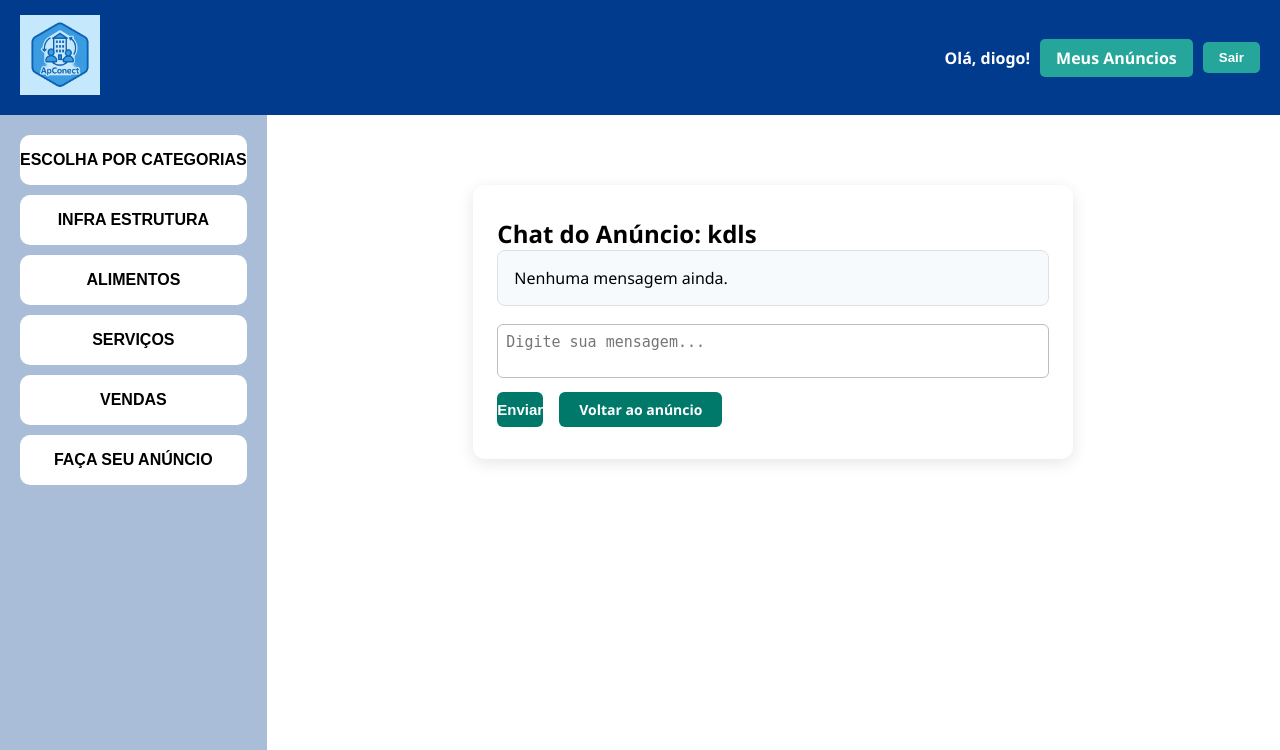
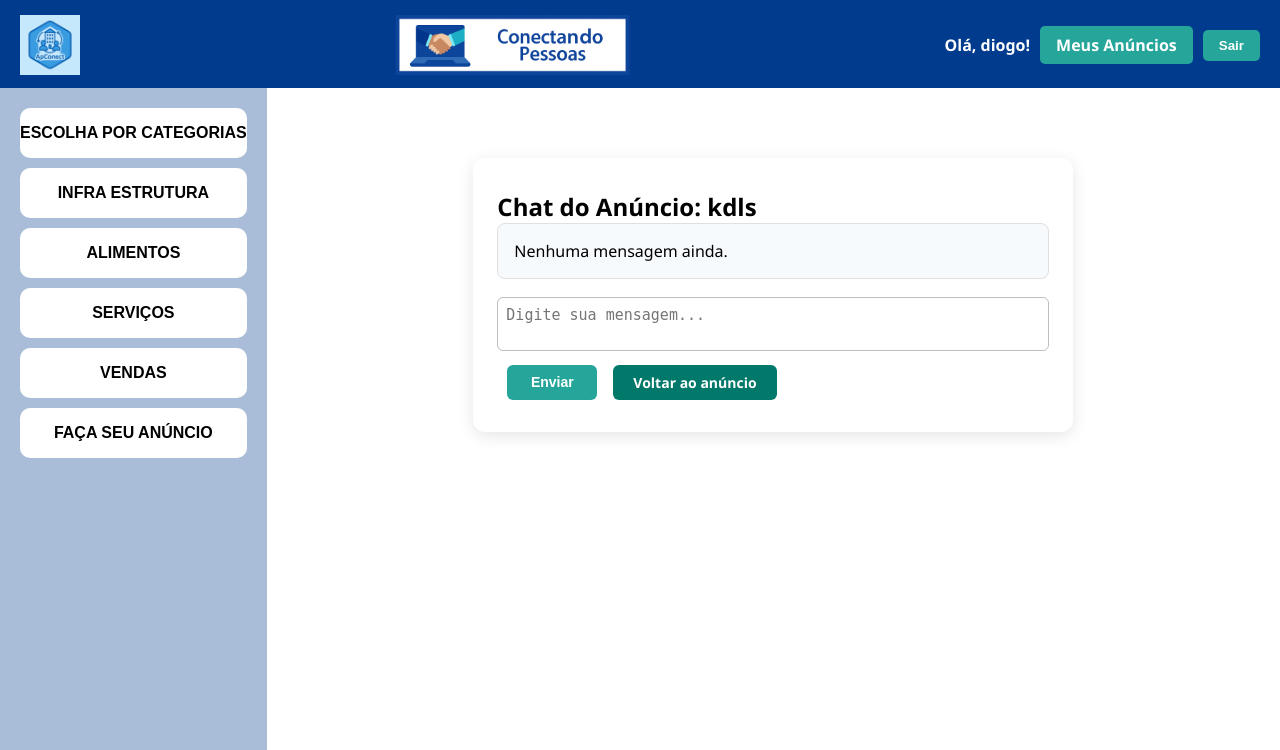
Before and after one commit to DsDev13/PI-2025-1, a Django app: page /anuncio/3/chat/ in a window 1280 px wide. Shown: the top 750 px of the page. Run offline with Django 5.2, Linux system fonts and the light colour scheme; a user stored in the database is signed in; data comes from the database, SQL or seed files in the repository; data that the repository does not hold is empty.

Commit message:
alteração layout cabeçalho, inserção de banner e ajuste de acessibilidade

```diff
--- a/apconect/static/apconect/css/style.css
+++ b/apconect/static/apconect/css/style.css
@@ -15,6 +15,7 @@
     flex-direction: row;
     gap: 16px;
     margin-top: 6px;
+    padding-left: 10px;
 }
 /* Chat do anúncio */
 .chat-container {
@@ -274,8 +299,77 @@ body, html {
     flex-wrap: wrap;
 }
 
+/* Garantir altura fixa do top bar e evitar que imagens aumentem sua altura */
+.top-bar {
+    background-color: #003b8e;
+    color: white;
+    display: flex;
+    justify-content: space-between;
+    align-items: center;
+    padding: 15px 20px;
+    flex-wrap: wrap;
+    min-height: 60px; /* altura original do top bar */
+}
+
+.banner {
+    /* conter o banner dentro da altura do top-bar e evitar que ele empurre o layout */
+    display: flex;
+    align-items: center;
+    justify-content: center;
+    flex: 1 1 auto;     /* ocupa espaço restante entre logo e user-actions */
+    min-width: 0;       /* permite que o banner encolha corretamente em contêineres flex */
+    max-height: 60px;
+    overflow: hidden;
+    margin: 0 12px;     /* espaçamento lateral do banner */
+}
+
+.banner img {
+    /* A imagem usa toda a largura disponível do banner até um máximo, mantendo proporção */
+    width: 100%;
+    height: auto;
+    max-width: 480px;   /* limite máximo em telas largas */
+    max-height: 60px;   /* garante que não ultrapasse a altura do top-bar */
+    object-fit: contain;
+    display: block;
+}
+
+/* Ajustes finos por breakpoint para manter o design em telas médias/pequenas */
+@media (max-width: 1200px) {
+    .banner img { max-width: 360px; max-height: 52px; }
+}
+
+@media (max-width: 900px) {
+    .banner img { max-width: 320px; max-height: 48px; }
+}
+
+@media (max-width: 768px) {
+    /* Em telas pequenas, empilha o banner abaixo dos controles mantendo-o centralizado */
+    .banner {
+        order: 3;
+        width: 100%;
+        justify-content: center;
+        margin-top: 8px;
+    }
+    .banner img { max-width: 280px; max-height: 44px; }
+    .top-bar { align-items: center; }
+}
+
 .logo img {
-    height: 60px;
+    /* Torna o logo/banner responsivo e evita que quebre o header */
+    max-height: 60px !important;
+    height: auto !important;
+    width: auto !important;
+    display: block;
+    object-fit: contain !important;
+}
+
+/* Regras gerais para imagens dentro da top-bar (ex: banners adicionados) */
+.top-bar img {
+    max-height: 60px !important;
+    height: auto !important;
+    width: auto !important;
+    object-fit: contain !important;
+    display: block !important;
 }
 
 /* Menu Toggle (Hambúrguer) */
--- a/apconect/templates/apconect/base.html
+++ b/apconect/templates/apconect/base.html
@@ -17,7 +17,7 @@
             <a href="{% url 'home' %}"><img src="{% static 'apconect/img/logoHexago.png' %}" alt="Logo ApConect"
                     style="height: 80px;"></a>
         </div>
-
+        <div class="banner"><img src="{% static 'apconect/img/banner_ajustado2.png' %}" alt="User Icon"></div>
         <div class="user-actions">
             {% if user.is_authenticated %}
             <span>Olá, {{ user.username }}!</span>
--- a/apconect/templates/apconect/chat_anuncio.html
+++ b/apconect/templates/apconect/chat_anuncio.html
@@ -28,7 +28,7 @@
         {% endif %}
         <textarea name="texto" rows="2" placeholder="Digite sua mensagem..." required></textarea>
         <div class="chat-form-botoes">
-            <button type="submit">Enviar</button>
+            <button class="btn-chat" type="submit">Enviar</button>
             <a href="{% url 'anuncio_detalhe' anuncio.id %}" class="btn-editar">Voltar ao anúncio</a>
         </div>
     </form>
```
Also changed, not shown: other parts of apconect/static/apconect/css/style.css (+30 -1 lines), apconect/static/apconect/img/banner_ajustado2.png (added), 2 other files.
